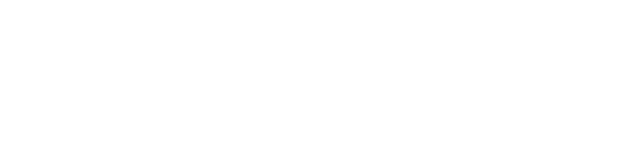
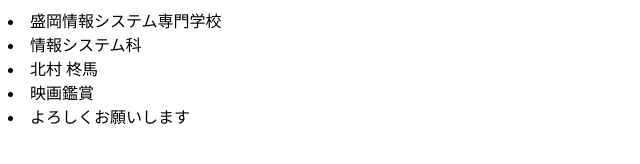
Before and after one commit to kitashuu/sumaitou, a plain HTML site: page profile_A.html in a window 1280 px wide. Shown: the whole page, without its empty margins (0-640 px from the left). Drawn offline with Linux system fonts and the light colour scheme.

Commit message:
柊馬のプロフィール

```diff
--- a/profile_A.html
+++ b/profile_A.html
@@ -6,8 +6,11 @@
     <title>Document</title>
 </head>
 <body>
-    <a href="profile_B.html" name = "Aさんの氏名プロフィール"></a>
-    <a href="profile_B.html" name = "Bさんの氏名プロフィール"></a>
+   <li>盛岡情報システム専門学校</li>
+   <li>情報システム科</li>
+   <li>北村 柊馬</li>
+   <li>映画鑑賞</li>
+   <li>よろしくお願いします</li>
 
 </body>
 </html>
```
